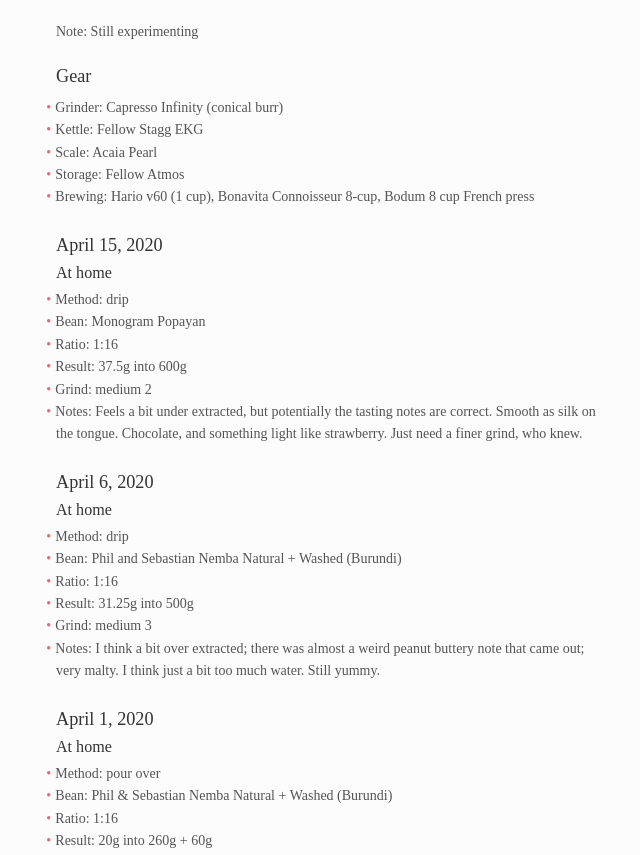
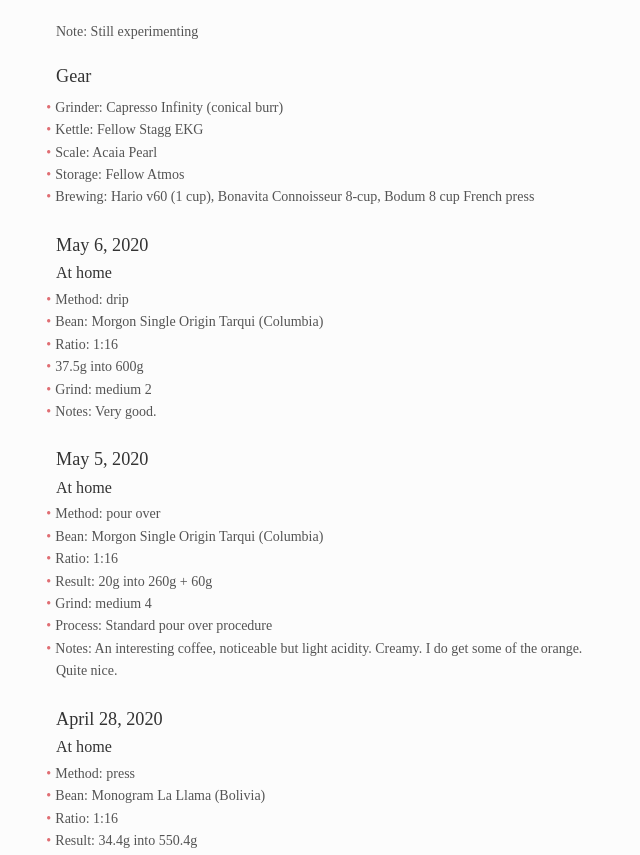
Before and after one commit to kingscott/coffee, a plain HTML site: page index.html in a window 1280 px wide. Shown: the part 94-949 px from the top of the page, without its empty margins (306-946 px from the left). Drawn offline with Linux system fonts and the light colour scheme.

Commit message:
New coffee journal 06/05/2020

```diff
--- a/index.html
+++ b/index.html
@@ -6,8 +6,8 @@
         <meta name="viewport" content="width=device-width, initial-scale=1">
         <meta name="bear-note-unique-identifier" content="11B7E0E4-18D3-48A3-A859-B85EEC02CBA6-4579-0000A51B87B2F8F2"
         <meta name="created" content="2020-01-03T11:31:28-0500"/>
-        <meta name="modified" content="2020-04-15T09:23:55-0400"/>
-        <meta name="tags" content="life, life/food, life/food/coffee"/>
+        <meta name="modified" content="2020-05-06T09:13:24-0400"/>
+        <meta name="tags" content="life/food/coffee, life/food, life"/>
         <meta name="last device" content="scott.king-mac2"/>
     </head>
     <body>
@@ -23,6 +23,38 @@
 </li><li>Scale: Acaia Pearl
 </li><li>Storage: Fellow Atmos
 </li><li>Brewing: Hario v60 (1 cup), Bonavita Connoisseur 8-cup, Bodum 8 cup French press
+</li></ul>
+<br>
+<h2 id="May 6, 2020">May 6, 2020</h2>
+<h3 id="At home">At home</h3>
+<ul><li>Method: drip
+</li><li>Bean: Morgon Single Origin Tarqui (Columbia)
+</li><li>Ratio: 1:16
+</li><li>37.5g into 600g
+</li><li>Grind: medium 2
+</li><li>Notes: Very good.
+</li></ul>
+<br>
+<h2 id="May 5, 2020">May 5, 2020</h2>
+<h3 id="At home">At home</h3>
+<ul><li>Method: pour over
+</li><li>Bean: Morgon Single Origin Tarqui (Columbia)
+</li><li>Ratio: 1:16
+</li><li>Result: 20g into 260g + 60g
+</li><li>Grind: medium 4
+</li><li>Process: Standard pour over procedure
+</li><li>Notes: An interesting coffee, noticeable but light acidity. Creamy. I do get some of the orange. Quite nice.
+</li></ul>
+<br>
+<h2 id="April 28, 2020">April 28, 2020</h2>
+<h3 id="At home">At home</h3>
+<ul><li>Method: press
+</li><li>Bean: Monogram La Llama (Bolivia)
+</li><li>Ratio: 1:16
+</li><li>Result: 34.4g into 550.4g
+</li><li>Grind: medium 4
+</li><li>Process: Pour about half the total volume and stir and let sit for ~30s. Then pour the rest, lightly stir the top and wait until 4mins.
+</li><li>Notes: Tasty.
 </li></ul>
 <br>
 <h2 id="April 15, 2020">April 15, 2020</h2>
```
